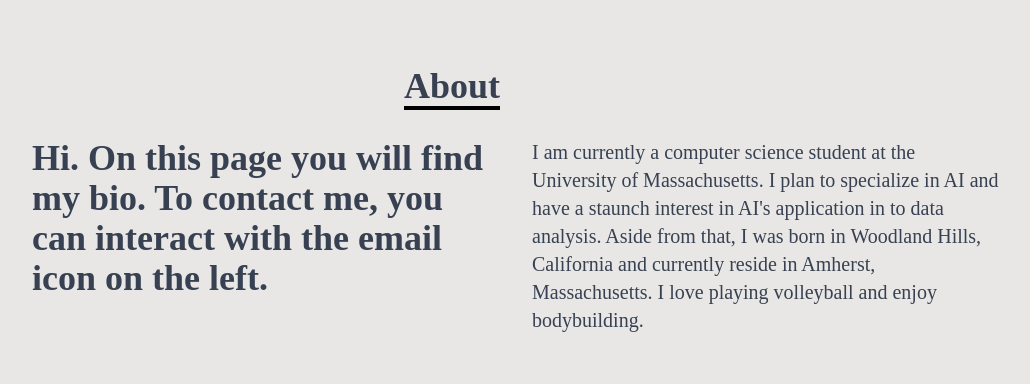
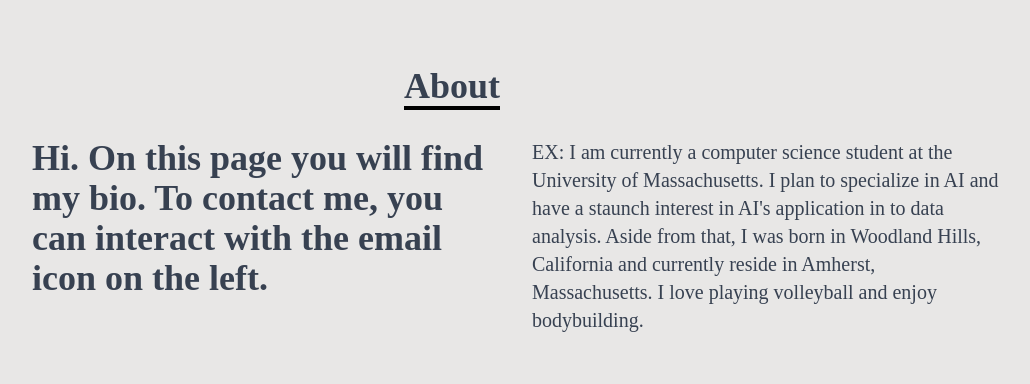
Before and after one commit to eq-ani/portfolio, a React (Create React App) app: page / in a window 1280 px wide. Shown: the part 1000-1384 px from the top of the page, without its empty margins (124-1154 px from the left). Built offline with nearby package versions, Linux system fonts and the light colour scheme.

Commit message:
Update About.jsx

```diff
--- a/src/comps/About.jsx
+++ b/src/comps/About.jsx
@@ -22,10 +22,10 @@ const About = () => {
                     </div>
                     <div className='text-xl'>
                         <p>
-                        I am currently a computer science student at the University of Massachusetts.
-                        I plan to specialize in AI and have a staunch interest in AI's application   in
-                        to data analysis. Aside from that, I was born in Woodland Hills, California and currently reside in Amherst, Massachusetts.
-                        I love playing volleyball and enjoy bodybuilding.
+                        EX: I am currently a computer science student at the University of Massachusetts.
+                        I plan to specialize in AI and have a staunch interest in AI's application in
+                        to data analysis. Aside from that, I was born in Woodland Hills, California and
+                        currently reside in Amherst, Massachusetts. I love playing volleyball and enjoy bodybuilding.
                         </p>
                     </div>
                 </div>
```
